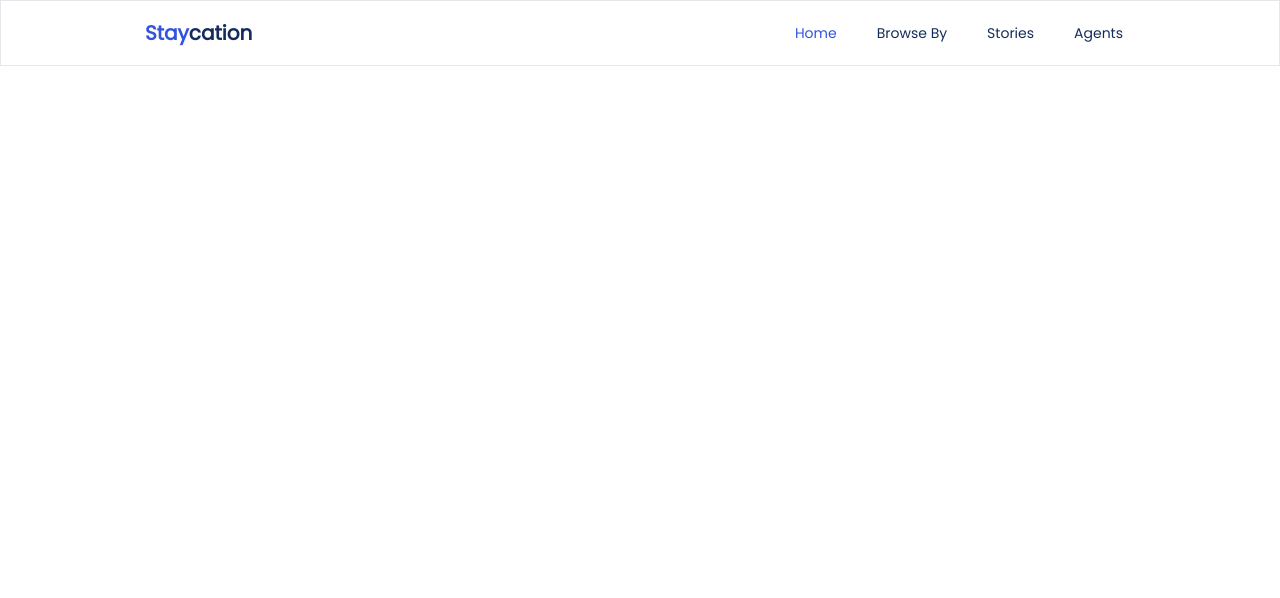
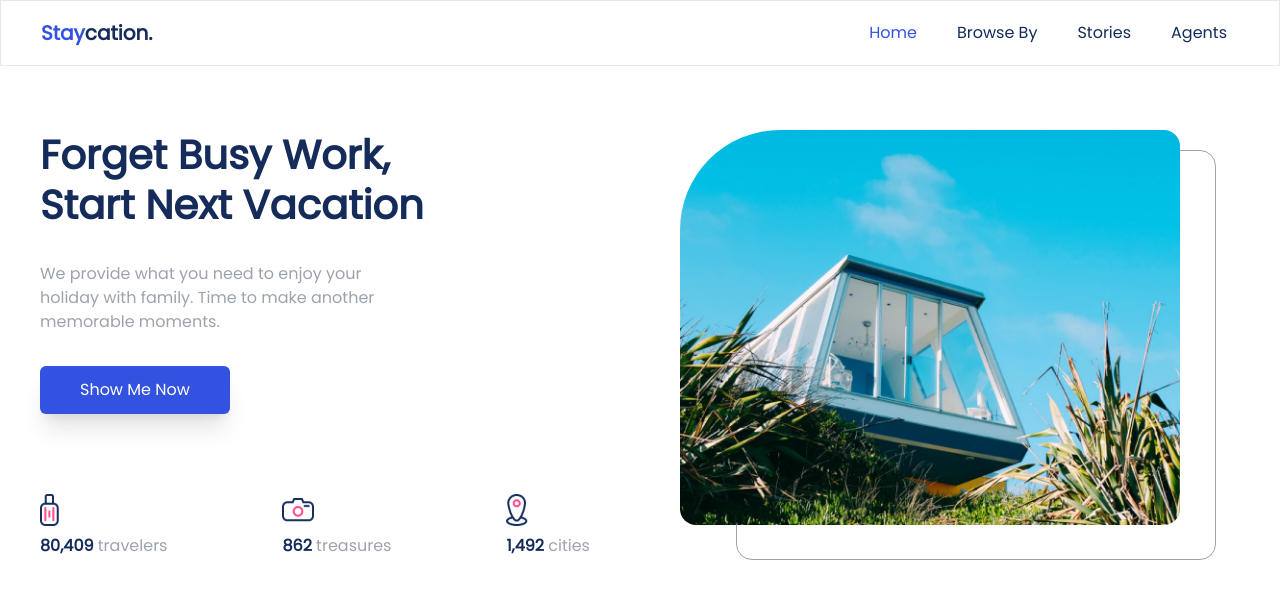
Before and after one commit to dianerdiana/staycation-next-ts, a Next.js app: page /home in a window 1280 px wide. Shown: the top 598 px of the page. Built offline with nearby package versions, Linux system fonts and the light colour scheme.

Commit message:
Create Hero element

```diff
--- a/src/app/(navbar)/home/page.tsx
+++ b/src/app/(navbar)/home/page.tsx
@@ -1,31 +1,51 @@
+// ** React Import
 import React from 'react';
+
+// ** Next Import
+import Image from 'next/image';
 
 export default function Page() {
   return (
-    <nav className="bg-gray-800 py-4">
-      <div className="container mx-auto px-36 flex justify-between items-center">
-        {/* Brand/logo */}
-        <div>
-          <a href="#" className="text-white font-bold text-xl">
-            Your Brand
-          </a>
+    <main className="max-w-7xl mx-auto px-2 md:px-6 lg:px-10 text-secondary">
+      <div className="container flex flex-col-reverse lg:flex-row py-16">
+        <div className="basis-full lg:basis-6/12">
+          <h1 className="text-[2.50rem] leading-tight font-bold">
+            Forget Busy Work, <br className="hidden lg:inline-block" /> Start Next Vacation
+          </h1>
+          <p className="my-8 font-sm w-96 text-gray-400 font-thin">
+            We provide what you need to enjoy your holiday with family. Time to make another memorable moments.
+          </p>
+          <button className="bg-primary hover:bg-blue-500 delay-75 py-3 px-10 text-white rounded-md shadow-xl">
+            Show Me Now
+          </button>
+          <ul className="mt-20 flex justify-between w-11/12">
+            <li>
+              <Image src="/icons/ic_traveler.svg" alt="ic_traveler" width={32} height={32} />
+              <p className="font-bold mt-2">
+                80,409 <span className="text-gray-400 text-base font-light">travelers</span>
+              </p>
+            </li>
+            <li>
+              <Image src="/icons/ic_treasure.svg" alt="ic_treasure" width={32} height={32} />
+              <p className="font-bold mt-2">
+                862 <span className="text-gray-400 text-base font-light">treasures</span>
+              </p>
+            </li>
+            <li>
+              <Image src="/icons/ic_cities.svg" alt="ic_cities" width={32} height={32} />
+              <p className="font-bold mt-2">
+                1,492 <span className="text-gray-400 text-base font-light">cities</span>
+              </p>
+            </li>
+          </ul>
         </div>
-        {/* Navigation links */}
-        <div className="flex space-x-4">
-          <a href="#" className="text-white hover:text-gray-300">
-            Home
-          </a>
-          <a href="#" className="text-white hover:text-gray-300">
-            Browse By
-          </a>
-          <a href="#" className="text-white hover:text-gray-300">
-            Stories
-          </a>
-          <a href="#" className="text-white hover:text-gray-300">
-            Agent
-          </a>
+        <div className="px-5 pt-5 pb-10 relative flex-shrink-0 basis-full lg:basis-6/12 flex justify-center">
+          <div className="-mt-5 -ms-5 lg:block max-w-full lg:w-[500px] lg:h-[370px]">
+            <img src="/images/img-hero.png" alt="Gambar Utama" className="rounded-tl-[100px] rounded-2xl" />
+          </div>
+          <div className="hidden lg:block absolute w-[480px] h-[410px] border border-gray-400 top-0 right-0 -z-10 mt-5 me-6 rounded-tl-[100px] rounded-2xl"></div>
         </div>
       </div>
-    </nav>
+    </main>
   );
 }
--- a/src/app/(navbar)/layout.tsx
+++ b/src/app/(navbar)/layout.tsx
@@ -9,7 +9,7 @@ import { FiAlignJustify, FiX } from 'react-icons/fi';
 import Link from 'next/link';
 import { usePathname } from 'next/navigation';
 
-export default function NavbarLayout() {
+export default function NavbarLayout({ children }: Readonly<{ children: React.ReactNode }>) {
   // ** Hook
   const currentPath = usePathname();
 
@@ -24,23 +24,28 @@ export default function NavbarLayout() {
   ];
 
   return (
+    <>
       <header>
         <nav className="border border-b">
-        <div className="max-w-7xl mx-auto px-6 md:px-16 lg:px-36 text-secondary">
+          <div className="max-w-7xl mx-auto px-2 md:px-6 lg:px-10 text-secondary">
             <div className="flex items-center justify-between h-16">
               <div className="flex items-center">
                 <div className="flex-shrink-0">
                   <Link href="/">
                     <span className="text-primary font-bold text-xl">Stay</span>
-                  <span className="text-secondary font-bold text-xl">cation</span>
+                    <span className="text-secondary font-bold text-xl">cation.</span>
                   </Link>
                 </div>
               </div>
               <div className="hidden md:block">
                 <div className="ml-10 flex items-baseline space-x-4">
                   {navigations.map((nav) => (
-                  <Link key={nav.id} href={nav.href} className="hover:text-primary px-3 py-2 text-sm font-medium">
-                    <span className={currentPath === nav.href ? 'text-primary' : 'text-secondary'}>{nav.title}</span>
+                    <Link
+                      key={nav.id}
+                      href={nav.href}
+                      className={currentPath === nav.href ? 'text-primary px-3 py-2' : 'hover:text-primary px-3 py-2'}
+                    >
+                      {nav.title}
                     </Link>
                   ))}
                 </div>
@@ -80,5 +85,7 @@ export default function NavbarLayout() {
           )}
         </nav>
       </header>
+      {children}
+    </>
   );
 }
```
Lines whose indentation alone changed are shown as unchanged.
